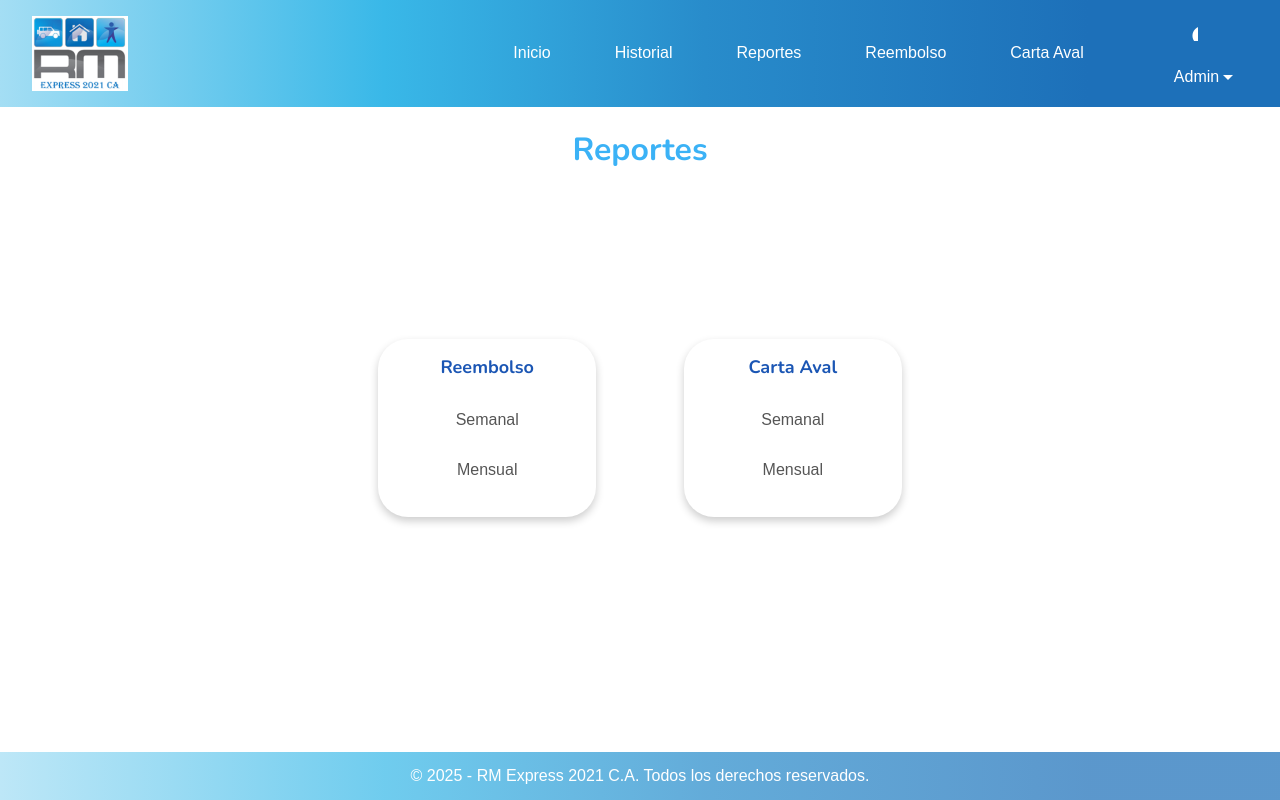
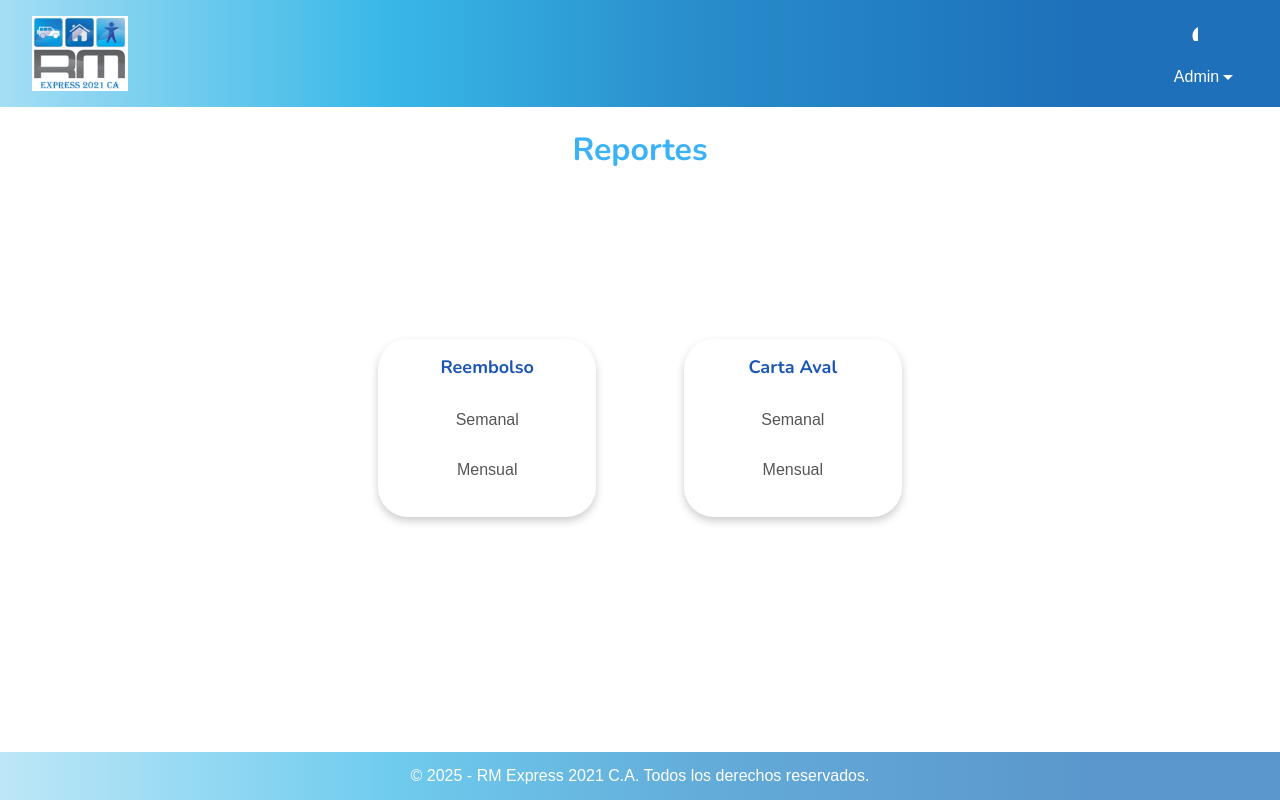
Before and after one commit to MagmCode/proyecto-reembolsos, an Angular app: page /admin/reportes in a window 1280 px wide. Built offline with nearby package versions, Linux system fonts and the light colour scheme; sample sign-in values are in the browser's storage; a web font is replaced by a local one.

Commit message:
#Update: Se agregó el módulo MatList y se mejoró el manejo de sesiones en el servicio de autenticación

```diff
--- a/src/app/app.module.ts
+++ b/src/app/app.module.ts
@@ -38,6 +38,7 @@ import { MatCardModule } from '@angular/material/card';
 import {MatStepperModule} from '@angular/material/stepper';
 import { HTTP_INTERCEPTORS, HttpClientModule } from '@angular/common/http';
 import { CsrfInterceptor } from './services/csrf.interceptor';
+import { MatListModule } from '@angular/material/list';
 
 
 
@@ -144,6 +145,7 @@ import { ReportesAnalistComponent } from './modules/rol/analist/reportes-analist
     MatSidenavModule,
     MatStepperModule,
     MatProgressSpinnerModule,
+    MatListModule
 
 
 
--- a/src/app/core/auth/auth.service.ts
+++ b/src/app/core/auth/auth.service.ts
@@ -29,9 +29,16 @@ export class AuthService {
     this.currentUser = this.currentUserSubject.asObservable();
     this.resetInactivityTimer();
     this.setupActivityListeners();
+
+
   }
+  login(username: string, password: string) {
+    // Verificar si ya hay una sesión activa para este usuario
+    const activeSessionId = localStorage.getItem("session_id");
+    if (activeSessionId && this.isLoggedIn()) {
+      return throwError("Ya tienes una sesión activa. Cierra la sesión actual para iniciar una nueva.");
+    }
 
-  login(username: string, password: string) {
     return this.http.post(`${this.apiUrl}login/`, { username, password }).pipe(
       catchError(this.handleError),
       tap((response: any) => {
@@ -41,9 +48,18 @@ export class AuthService {
         localStorage.setItem("username", response.username);
         localStorage.setItem("first_name", response.first_name);
         localStorage.setItem("last_name", response.last_name);
+
+        // Generar un identificador único de sesión
+        const sessionId = this.generateSessionId();
+        localStorage.setItem("session_id", sessionId);
+
         this.currentUserSubject.next(response); // Actualizar el currentUser
       })
     );
+  }
+
+  private generateSessionId(): string {
+    return 'session_' + Math.random().toString(36).substr(2, 9); // Genera un ID único
   }
 
   private handleError(error: HttpErrorResponse) {
@@ -70,6 +86,7 @@ export class AuthService {
     localStorage.removeItem("username");
     localStorage.removeItem("first_name");
     localStorage.removeItem("last_name");
+    localStorage.removeItem("session_id"); // Limpiar el identificador de sesión
 
     this.currentUserSubject.next(null); // Actualizar el currentUser
 
@@ -160,4 +177,6 @@ export class AuthService {
     window.addEventListener("scroll", () => this.resetInactivityTimer());
     window.addEventListener("click", () => this.resetInactivityTimer());
   }
-}
+
+
+  }
--- a/src/app/modules/pages/header/header.component.html
+++ b/src/app/modules/pages/header/header.component.html
@@ -3,29 +3,29 @@
   <div class="logo-container">
     <img src="../../../../assets/images/Logo.png" alt="Logo" class="logo-header" />
   </div>
-  <nav class="nav-links">
-    <a (click)="isAdmin ? dashboard() : home()">Inicio</a>
-    <a *ngIf="isAdmin" (click)="historial()">Historial</a>
-    <a *ngIf="isAdmin" (click)="reportes()">Reportes</a>
-    <a (click)="isAdmin ? adminReembolso() : reembolso()">Reembolso</a>
-    <a (click)="isAdmin ? adminCartaAval() : cartaAval()">Carta Aval</a>
+  <nav *ngIf="!isAdmin" class="nav-links">
+    <a (click)="isAnalist ? homeAnalist() : home()">Inicio</a>
+    <a *ngIf="isAnalist" (click)="historialAnalist()">Historial</a>
+    <a *ngIf="isAnalist" (click)="reportesAnalist()">Reportes</a>
+    <a (click)="isAnalist ? reembolsoAnalist() : reembolso()">Reembolso</a>
+    <a (click)="isAnalist ? cartaAvalAnalist() : cartaAval()">Carta Aval</a>
   </nav>
   <div class="user-info" (mouseenter)="showMenu()" (mouseleave)="hideMenu()">
     <mat-icon class="user-icon">person</mat-icon>
     <span class="user-text">
-      {{ isAdmin ? 'Admin' : username }}
+      {{ isAdmin ? 'Admin' : first_name }}
       <mat-icon class="arrow-icon">arrow_drop_down</mat-icon>
     </span>
     <div class="user-menu" *ngIf="menuOpen" (mouseenter)="showMenu()" (mouseleave)="hideMenu()">
-      <a (click)="isAdmin ? editAdminProfile() : editProfile()">
+      <a (click)="isAnalist ? editAdminProfile() : editProfile()">
         Editar Perfil
         <mat-icon class="user-menu-icon">edit</mat-icon>
       </a>
-      <a (click)="isAdmin ? changePasswordAdmin() : changePassword()">
+      <a (click)="isAnalist ? changePasswordAdmin() : changePassword()">
         Cambio de clave
         <mat-icon class="user-menu-icon">password</mat-icon>
       </a>
-      <a *ngIf="isAdmin" (click)="assignProfile()">
+      <a *ngIf="isAnalist" (click)="assignProfile()">
         Asignar Perfil
         <mat-icon class="user-menu-icon">assignment</mat-icon>
       </a>
@@ -43,12 +43,12 @@
   [opened]="sidenavOpen"
   (openedChange)="onSidenavChange($event)"
   >
-  <nav class="nav-links-side">
-    <a (click)="isAdmin ? dashboard() : home()">Inicio</a>
-    <a *ngIf="isAdmin" (click)="historial()">Historial</a>
-    <a *ngIf="isAdmin" (click)="reportes()">Reportes</a>
-    <a (click)="isAdmin ? adminReembolso() : reembolso()">Reembolso</a>
-    <a (click)="isAdmin ? adminCartaAval() : cartaAval()">Carta Aval</a>
+  <nav *ngIf="!isAdmin" class="nav-links-side">
+    <a (click)="isAnalist ? dashboard() : home()">Inicio</a>
+    <a *ngIf="isAnalist" (click)="historial()">Historial</a>
+    <a *ngIf="isAnalist" (click)="reportes()">Reportes</a>
+    <a (click)="isAnalist ? adminReembolso() : reembolso()">Reembolso</a>
+    <a (click)="isAnalist ? adminCartaAval() : cartaAval()">Carta Aval</a>
   </nav>
   </mat-sidenav>
   <mat-sidenav-content   (click)="closeSidenav($event)" class="main-sidenav-content">
--- a/src/app/modules/pages/header/header.component.ts
+++ b/src/app/modules/pages/header/header.component.ts
@@ -12,7 +12,8 @@ export class HeaderComponent {
   menuOpen = false;
   sidenavOpen = false;
   isAdmin = false; // Variable para almacenar si el usuario es admin
-  username = 'Usuario'; // Variable para almacenar el nombre de usuario
+  isAnalist = false; // Variable para almacenar si el usuario es analista
+  first_name = 'Usuario'; // Variable para almacenar el nombre de usuario
 
   constructor(
     private router: Router,
@@ -23,8 +24,8 @@ export class HeaderComponent {
   ngOnInit(): void {
     // Obtener el rol y el nombre de usuario al inicializar el componente
     this.isAdmin = this.authService.isAdmin();
-    // this.username = this.authService.getFullName(); // Obtener el nombre completo
-    this.username = this.authService.getName(); // Obtener el nombre completo
+    // this.first_name = this.authService.getFullName(); // Obtener el nombre completo
+    this.first_name = this.authService.getName(); // Obtener el nombre completo
   }
 
   showMenu() {
@@ -120,11 +121,11 @@ export class HeaderComponent {
     this.router.navigate(['admin/reportes']);
   }
 
-  adminReembolsoAnalist() {
+  reembolsoAnalist() {
     this.router.navigate(['admin/reembolso']);
   }
 
-  adminCartaAvalAnalist() {
+  cartaAvalAnalist() {
     this.router.navigate(['admin/carta-aval']);
   }
 
```
